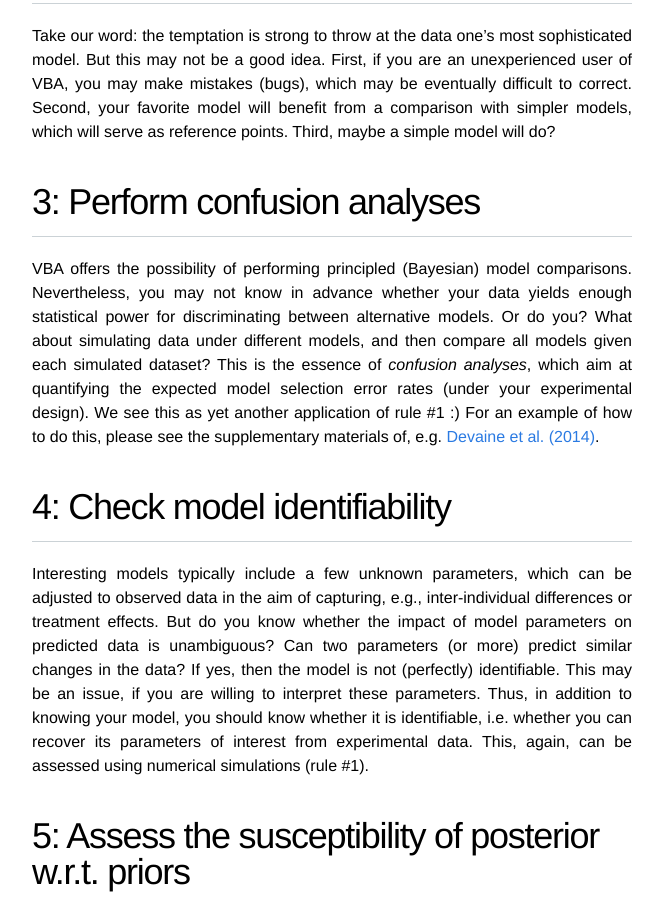
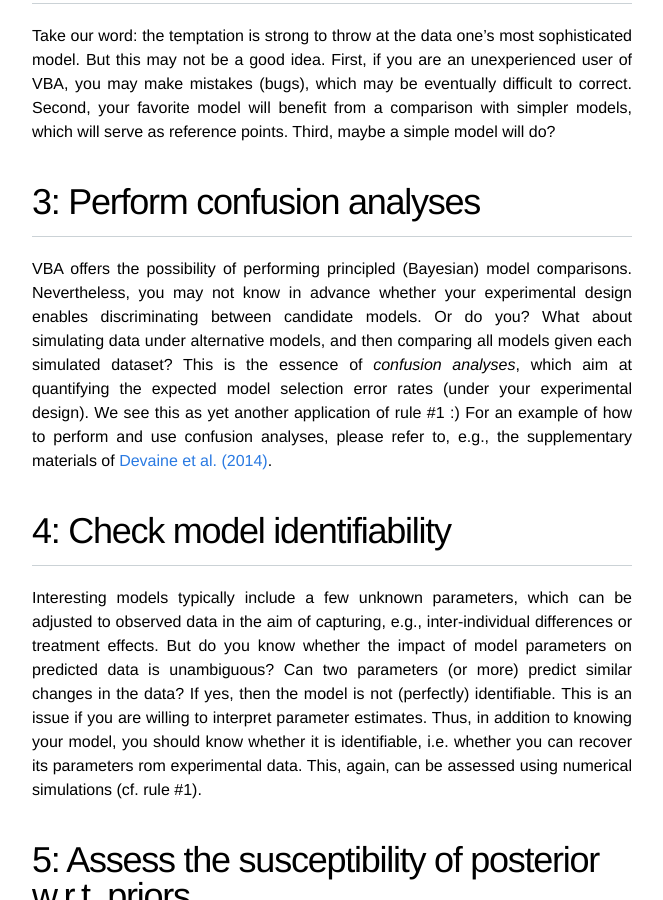
Before and after one commit to MBB-team/VBA-toolbox, a Jekyll site: the page built from _wiki/10-simple-rules.md, in a window 1280 px wide and 900 px high, scrolled down 1372 px. Shown: the whole window, without its empty margins (308-971 px from the left). Built offline with Jekyll 4.4.1, drawn with Linux system fonts in a browser that asks for light colours; nearby versions of some CDN libraries.

Commit message:
Update 10-simple-rules.md

```diff
--- a/_wiki/10-simple-rules.md
+++ b/_wiki/10-simple-rules.md
@@ -33,13 +33,13 @@ Take our word: the temptation is strong to throw at the data one's most sophisti
 
 # 3: Perform confusion analyses
 
-VBA offers the possibility of performing principled (Bayesian) model comparisons. Nevertheless, you may not know in advance whether your data yields enough statistical power for discriminating between alternative models. Or do you? What about simulating data under different models, and then compare all models given each simulated dataset? This is the essence of *confusion analyses*, which aim at quantifying the expected model selection error rates (under your experimental design). We see this as yet another application of rule #1 :) For an example of how to do this, please see the supplementary materials of, e.g. [Devaine et al. (2014)](http://journals.plos.org/ploscompbiol/article?id=10.1371/journal.pcbi.1003992).
+VBA offers the possibility of performing principled (Bayesian) model comparisons. Nevertheless, you may not know in advance whether your experimental design enables discriminating between candidate models. Or do you? What about simulating data under alternative models, and then comparing all models given each simulated dataset? This is the essence of *confusion analyses*, which aim at quantifying the expected model selection error rates (under your experimental design). We see this as yet another application of rule #1 :) For an example of how to perform and use confusion analyses, please refer to, e.g., the supplementary materials of [Devaine et al. (2014)](http://journals.plos.org/ploscompbiol/article?id=10.1371/journal.pcbi.1003992).
 
 
 
 # 4: Check model identifiability
 
-Interesting models typically include a few unknown parameters, which can be adjusted to observed data in the aim of capturing, e.g., inter-individual differences or treatment effects. But do you know whether the impact of model parameters on predicted data is unambiguous? Can two parameters (or more) predict similar changes in the data? If yes, then the model is not (perfectly) identifiable. This may be an issue, if you are willing to interpret these parameters. Thus, in addition to knowing your model, you should know whether it is identifiable, i.e. whether you can recover its parameters of interest from experimental data. This, again, can be assessed using numerical simulations (rule #1).
+Interesting models typically include a few unknown parameters, which can be adjusted to observed data in the aim of capturing, e.g., inter-individual differences or treatment effects. But do you know whether the impact of model parameters on predicted data is unambiguous? Can two parameters (or more) predict similar changes in the data? If yes, then the model is not (perfectly) identifiable. This is an issue if you are willing to interpret parameter estimates. Thus, in addition to knowing your model, you should know whether it is identifiable, i.e. whether you can recover its parameters rom experimental data. This, again, can be assessed using numerical simulations (cf. rule #1).
 
 
 
```
